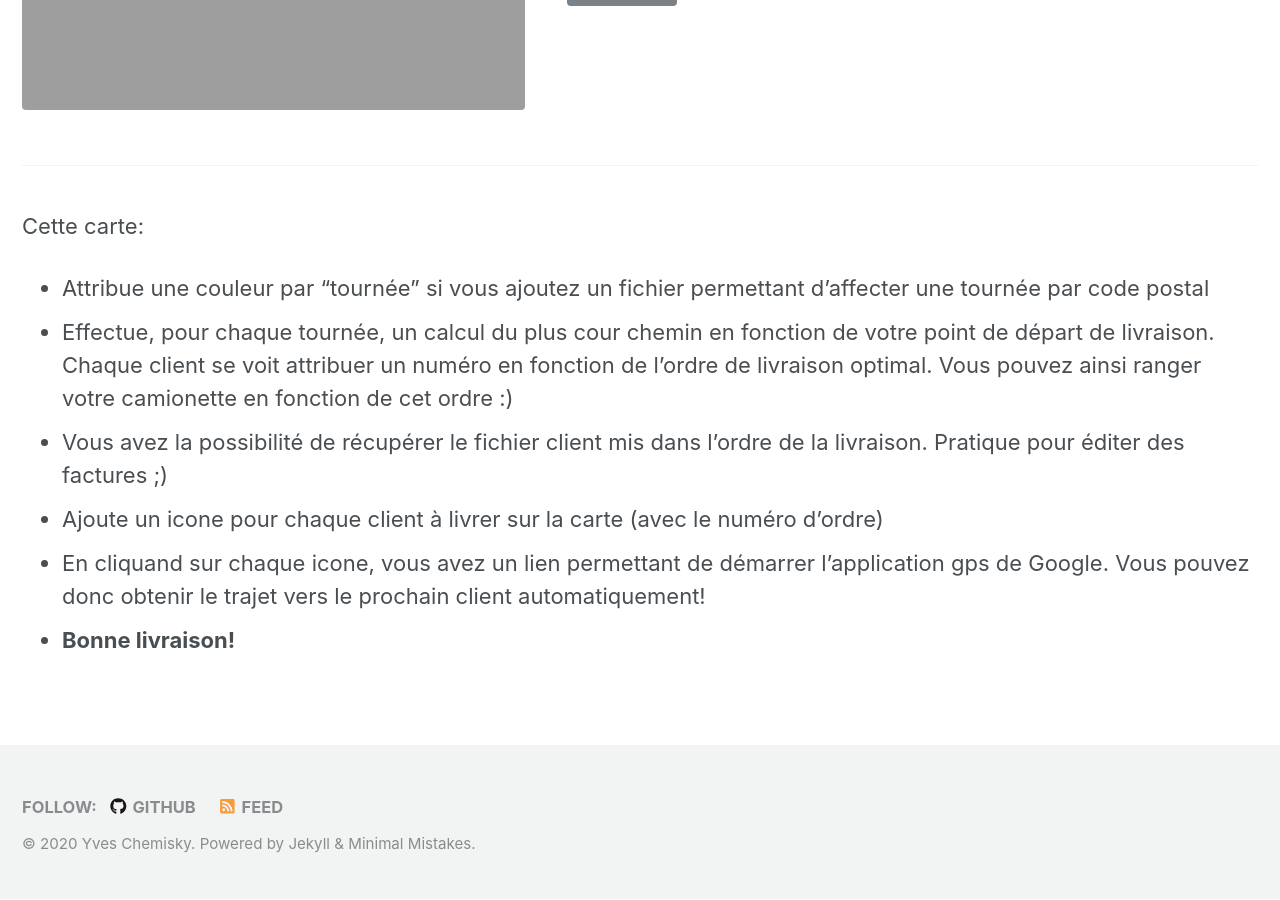
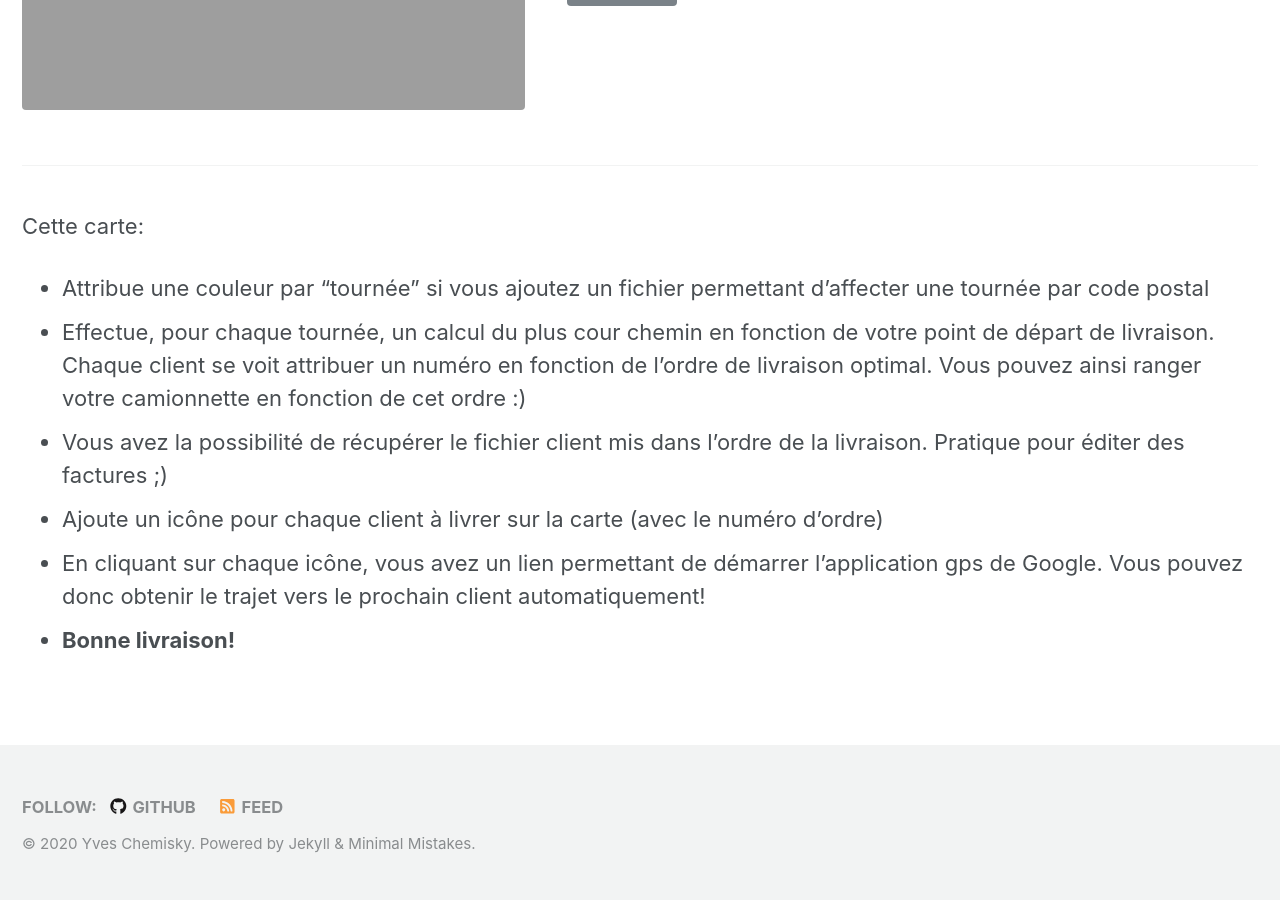
Before and after one commit to chemiskyy/livraison, a Jekyll site: the page built from index.md, in a window 1280 px wide and 900 px high, scrolled down 1775 px. Built offline with Jekyll 4.4.1, drawn with Linux system fonts in a browser that asks for light colours; nearby versions of some CDN libraries.

Commit message:
Update index.md

```diff
--- a/index.md
+++ b/index.md
@@ -50,8 +50,8 @@ feature_row2:
 Cette carte:
 
 - Attribue une couleur par "tournée" si vous ajoutez un fichier permettant d'affecter une tournée par code postal
-- Effectue, pour chaque tournée, un calcul du plus cour chemin en fonction de votre point de départ de livraison. Chaque client se voit attribuer un numéro en fonction de l'ordre de livraison optimal. Vous pouvez ainsi ranger votre camionette en fonction de cet ordre :)
+- Effectue, pour chaque tournée, un calcul du plus cour chemin en fonction de votre point de départ de livraison. Chaque client se voit attribuer un numéro en fonction de l'ordre de livraison optimal. Vous pouvez ainsi ranger votre camionnette en fonction de cet ordre :)
 - Vous avez la possibilité de récupérer le fichier client mis dans l'ordre de la livraison. Pratique pour éditer des factures ;)
-- Ajoute un icone pour chaque client à livrer sur la carte (avec le numéro d'ordre)
-- En cliquand sur chaque icone, vous avez un lien permettant de démarrer l'application gps de Google. Vous pouvez donc obtenir le trajet vers le prochain client automatiquement!
+- Ajoute un icône pour chaque client à livrer sur la carte (avec le numéro d'ordre)
+- En cliquant sur chaque icône, vous avez un lien permettant de démarrer l'application gps de Google. Vous pouvez donc obtenir le trajet vers le prochain client automatiquement!
 - **Bonne livraison!**
```
